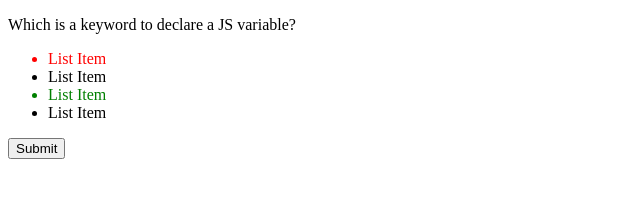
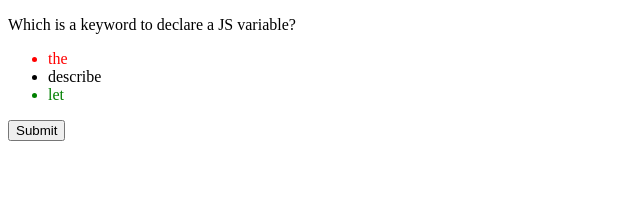
Before and after one commit to pfdemarco/sandbox, a plain HTML site: page testing.html in a window 1280 px wide. Shown: the whole page, without its empty margins (0-640 px from the left). Drawn offline with nearby package versions, Linux system fonts and the light colour scheme.

Commit message:
Got index working for label creation need to make it clickonable

```diff
--- a/arrobjjson.js
+++ b/arrobjjson.js
@@ -56,7 +56,7 @@ var objTryOut = [
   }
 ]
 
-console.log(objTryOut[0].choices[0]);
+//console.log(objTryOut[0].choices[0]);
 // console.log(objTryOut.forEach(function(elem){
 //   console.log(elem);
 // }));
@@ -65,29 +65,37 @@ var indexnum = 0;
 var GAMEOVER = false;
 var cho = $("#choice");
 var quest = $("#quest");
+//need to get each li out of the list
+var choice1 = $("#choice ul li:first");
 
+//this runs first
 function init(){
   funUpdateQuestions();
 }
-//go thru array and populate the li woith the choices
+
+//go thru array and populate the li with the choices
 function funUpdateQuestions(){
   //get the choices out of the array and stick them in the li
   var q = objTryOut[indexnum];
-  console.log(q);
+  //make the p tag in html = the question
   quest.text(q.question);
 
-  console.log(cho);
+  //make a variable for the text of teh 1st list item
+  $("#choice li:first").text(objTryOut[indexnum].choices[0]);
+  $("#choice li:nth-child(2)").text(objTryOut[indexnum].choices[1]);
+  $("#choice li:nth-child(3)").text(objTryOut[indexnum].choices[2]);
+
+
   cho.children().each(function(i, elem){
-    console.log(i, elem);
     var $elem = $(elem);//wraps vanilla javascrip node in DOM in a jquery object
+    console.log(i);
+    console.log($elem);
   });
 }
 
-
-
+// li:nth-child(3)
 var button = $("#but");
 button.on("click", function(){
-  console.log(objTryOut[indexnum]);
   indexnum++;
   if (indexnum >= objTryOut.length){
     GAMEOVER === true;
@@ -99,7 +107,7 @@ button.on("click", function(){
 
 })
 
-init();
+init();//just run init and let it happen
 
 
 
--- a/testing.html
+++ b/testing.html
@@ -11,10 +11,9 @@
 <p id="quest"></p>
 
 <ul id="choice">
-  <li>List Item</li>
-  <li>List Item</li><!--choices-->
-  <li>List Item</li>
-  <li>List Item</li>
+  <li>List Item1</li>
+  <li>List Item2</li><!--choices-->
+  <li>List Item3</li>
 </ul>
 
 <button id="but">Submit</button>
```
